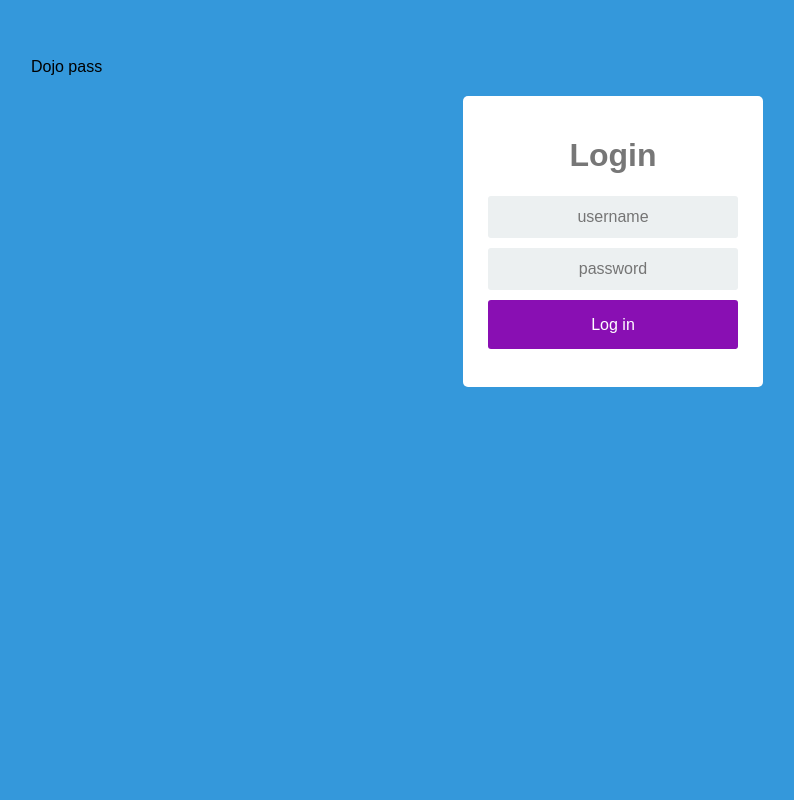
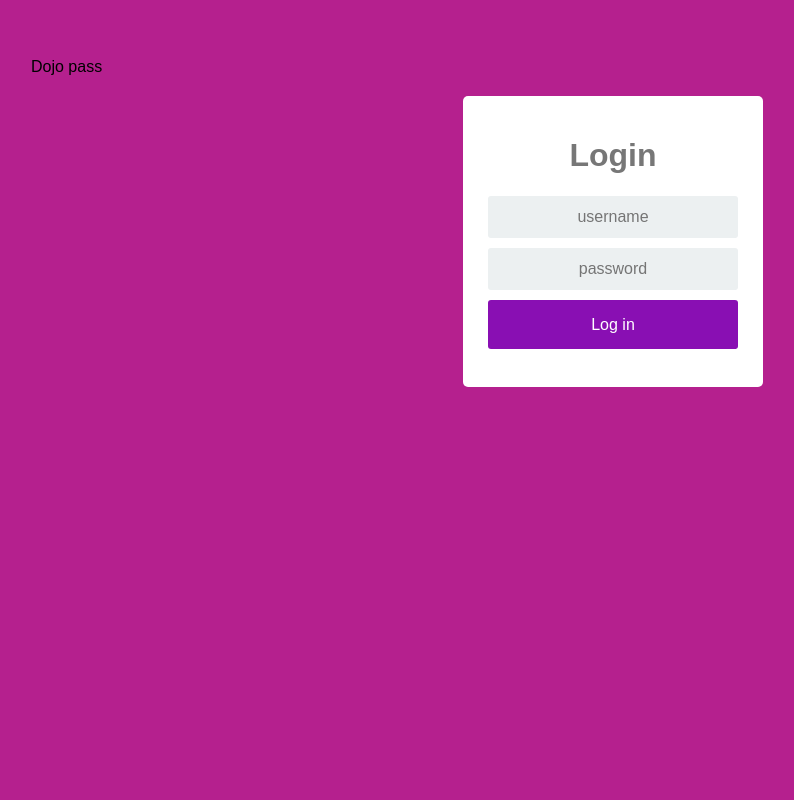
Before and after one commit to nakurunet/bc-13-todo, a Flask app: page / in a window 1280 px wide. Shown: the whole page, without its empty margins (27-821 px from the left). Run offline with Flask 2, Linux system fonts and the light colour scheme.

Commit message:
Changed style.css to purple

```diff
--- a/static/style.css
+++ b/static/style.css
@@ -7,7 +7,7 @@ box-sizing: border-box;
 }
 body {
 font-family: Arial;
-background-color: #3498DB;
+background-color: #b5208e;
 padding: 50px;
 }
 .login {
```
